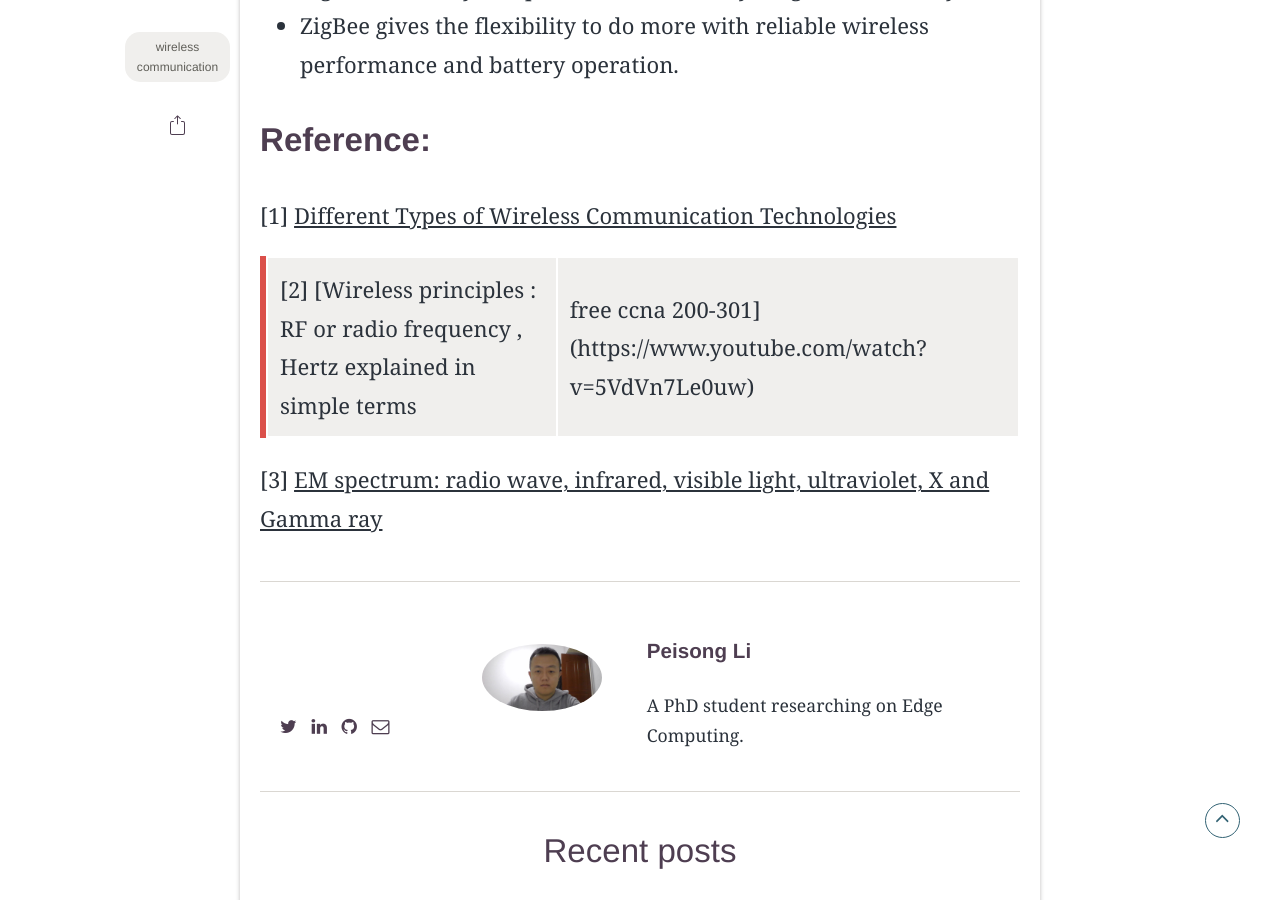
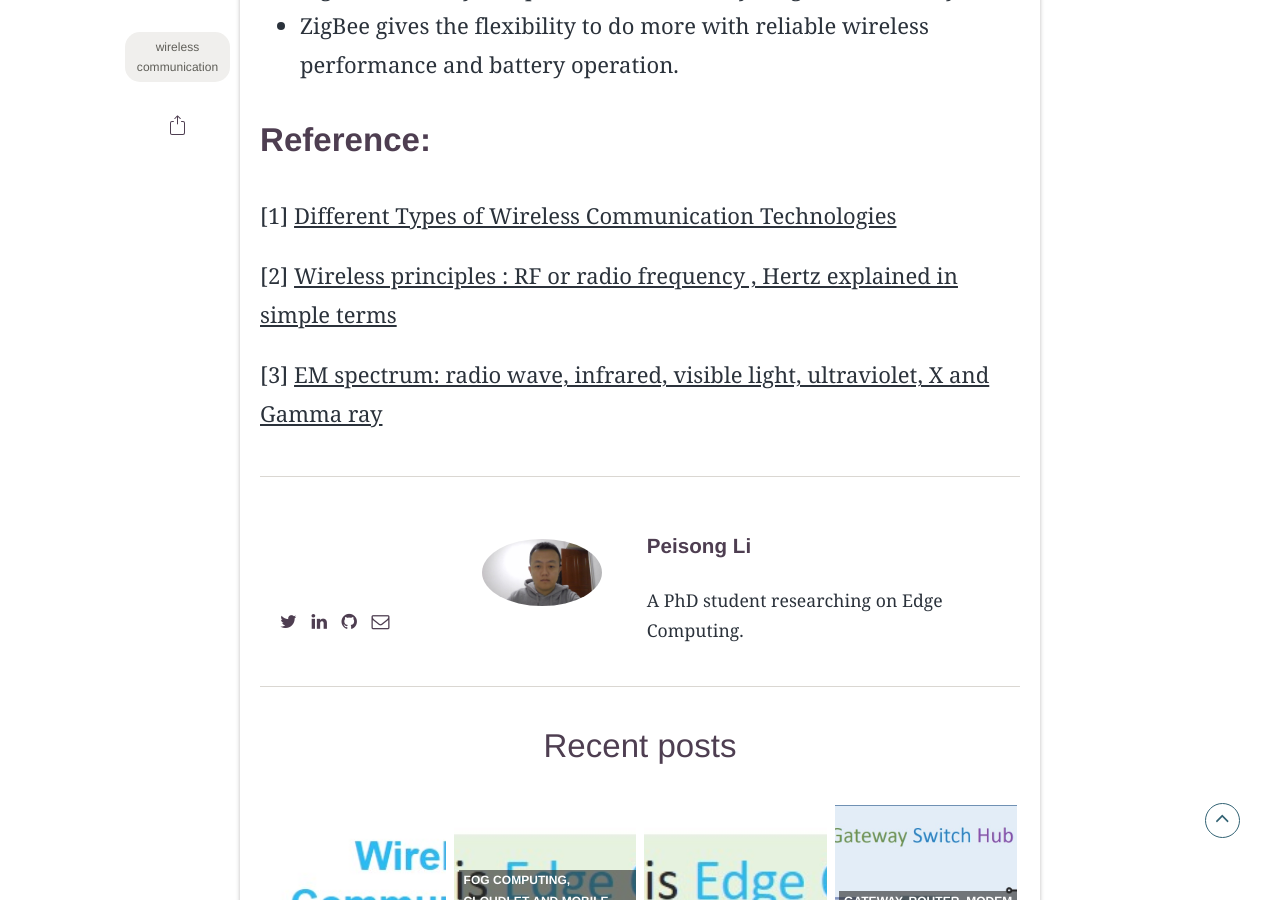
Before and after one commit to peisong0109/peisong.github.io, a Jekyll site: the page built from _posts/2022-06-04-Wireless-Communication.md, in a window 1280 px wide and 900 px high, scrolled down 8800 px. Built offline with Jekyll 4.4.1, drawn with Linux system fonts in a browser that asks for light colours; some web fonts are replaced; comment, search, counter and statistics services are not loaded.

Commit message:
Update 2022-06-04-Wireless-Communication.md

```diff
--- a/_posts/2022-06-04-Wireless-Communication.md
+++ b/_posts/2022-06-04-Wireless-Communication.md
@@ -116,6 +116,6 @@ ZigBee is a wireless communication standard designed to address the unique needs
 ## Reference:
 [1] [Different Types of Wireless Communication Technologies](https://www.watelectronics.com/different-types-wireless-communication-technologies/)
 
-[2] [Wireless principles : RF or radio frequency , Hertz explained in simple terms| free ccna 200-301](https://www.youtube.com/watch?v=5VdVn7Le0uw)
+[2] [Wireless principles : RF or radio frequency , Hertz explained in simple terms](https://www.youtube.com/watch?v=5VdVn7Le0uw)
 
 [3] [EM spectrum: radio wave, infrared, visible light, ultraviolet, X and Gamma ray](https://www.youtube.com/watch?v=1JpwDaOHppA)
```
